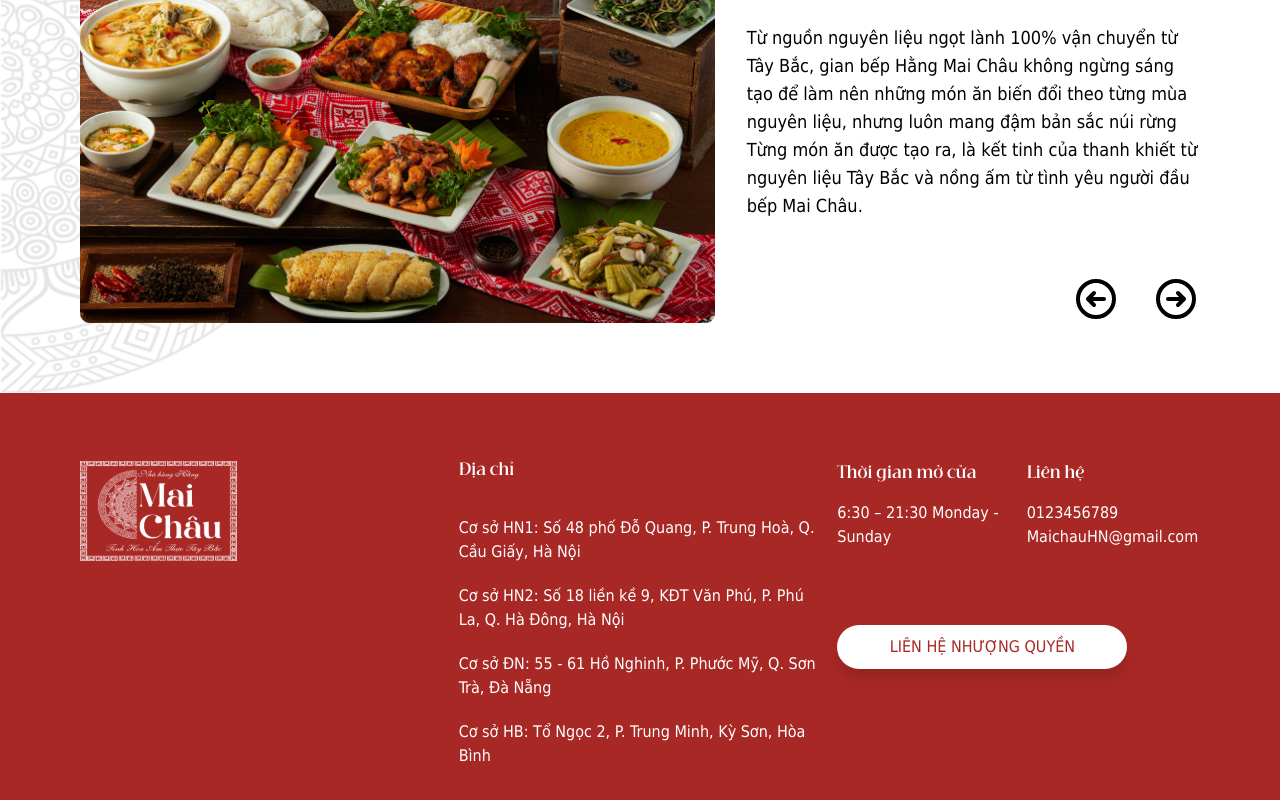
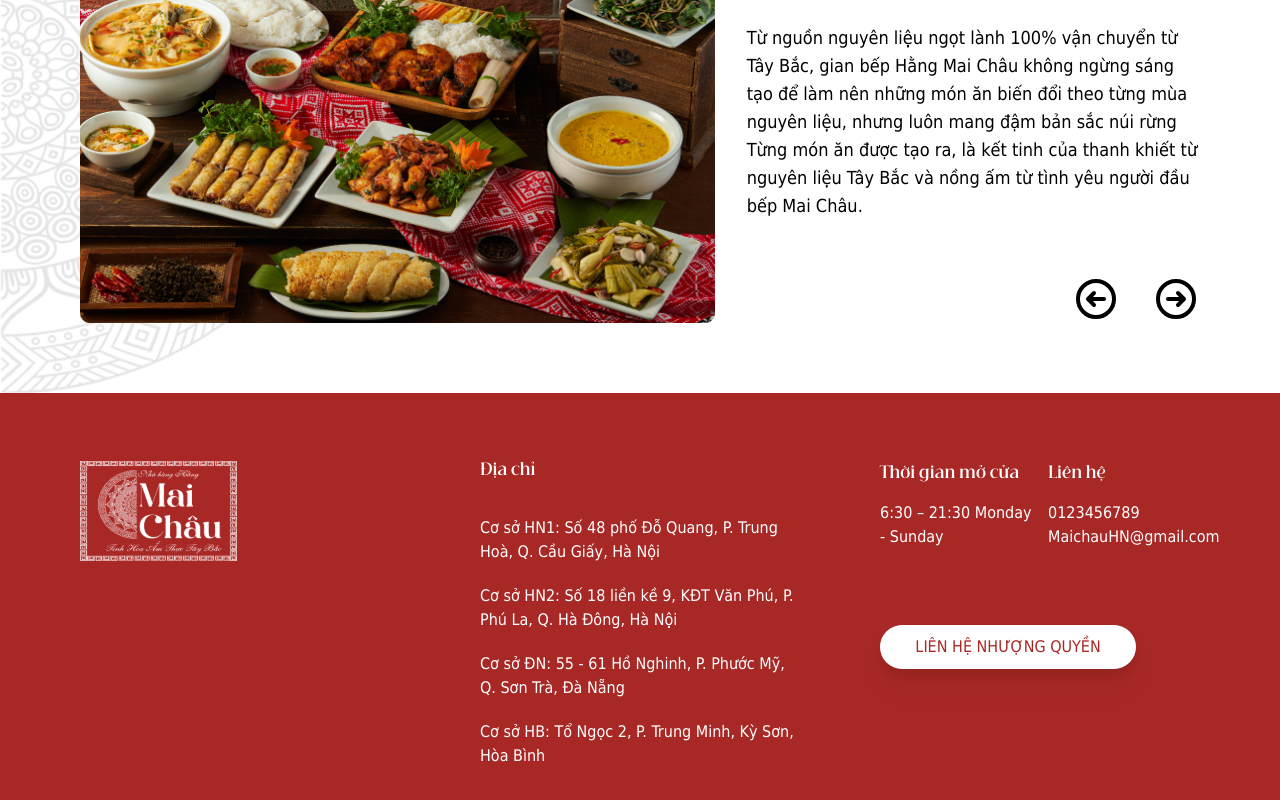
Before and after one commit to DOANCAOSON/maichau, a React (Vite) app: page / in a window 1280 px wide. Shown: the part 1252-2052 px from the top of the page. Built offline with nearby package versions, Linux system fonts and the light colour scheme; a web font is replaced by a local one.

Commit message:
finalone

```diff
--- a/src/components/Footers.jsx
+++ b/src/components/Footers.jsx
@@ -5,7 +5,7 @@ import logofooter from "../../src/assets/img/logomaichaufooter.svg";
 export const Footers = () => {
     return (
         <div className="bg-primary h-auto pt-[68px] px-[20px] py-[40px]">
-            <div className="grid gap-4 lg:grid-cols-3 sm:grid-cols-1 m-auto lg:w-[1120px]">
+            <div className="grid gap-[80px] grid-cols-3 sm:grid-cols-1  m-auto lg:w-[1120px]">
                 <div className="pb-[32px]">
                     <img
                         className="w-[157px] h-[100px]"
```
